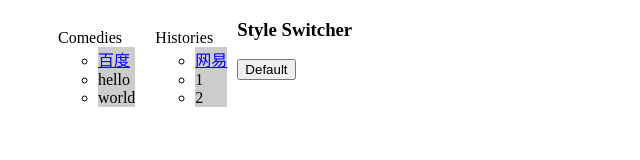
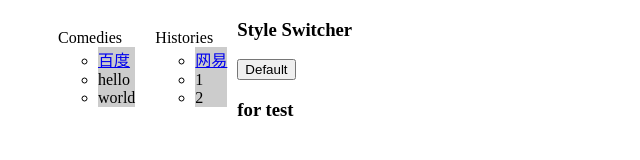
Before and after one commit to nickzhangf/html, a plain HTML site: page jqueryProject/index.html in a window 1280 px wide. Shown: the full height of the page, 0-640 px from the left. Drawn offline with Linux system fonts and the light colour scheme.

Commit message:
Update index.html
测试

```diff
--- a/jqueryProject/index.html
+++ b/jqueryProject/index.html
@@ -32,6 +32,6 @@
       <h3>Style Switcher</h3>
       <button type="button" name="button">Default</button>
     </div>
-
+<h3>for test</h3>
   </body>
 </html>
```
